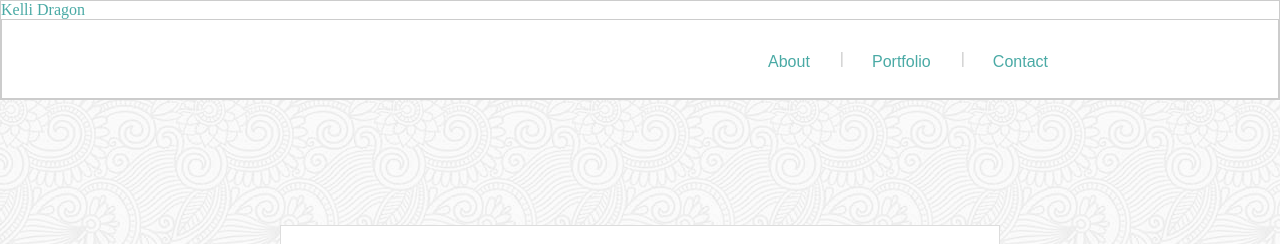
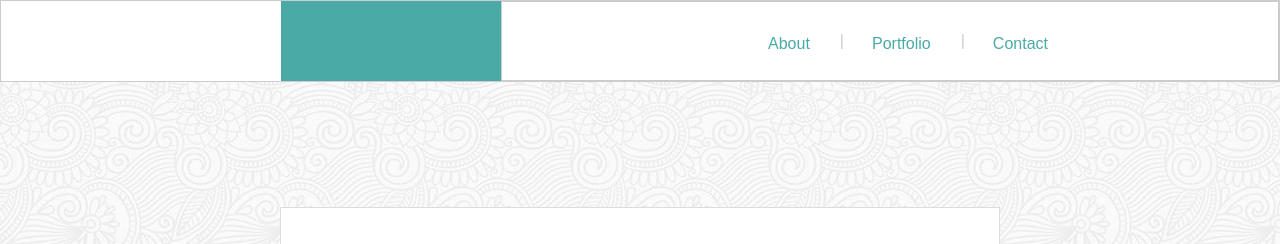
Before and after one commit to kellidragon/Basic-Portfolio, a plain HTML site: page portfolio.html in a window 1280 px wide. Shown: the top 244 px of the page. Drawn offline with Linux system fonts and the light colour scheme; a script that the page names is missing.

Commit message:
header fixed

```diff
--- a/portfolio.html
+++ b/portfolio.html
@@ -12,7 +12,7 @@
 <body>
      <body background="./assets/images/background.png">
         <header>
-            <div class="name"> <a href= "index.html">
+            <div class="logo"> <a href= "index.html">
                     Kelli Dragon
                 </a>
             </div>
```
Also changed, not shown: contact.html (+1 -1 lines).
